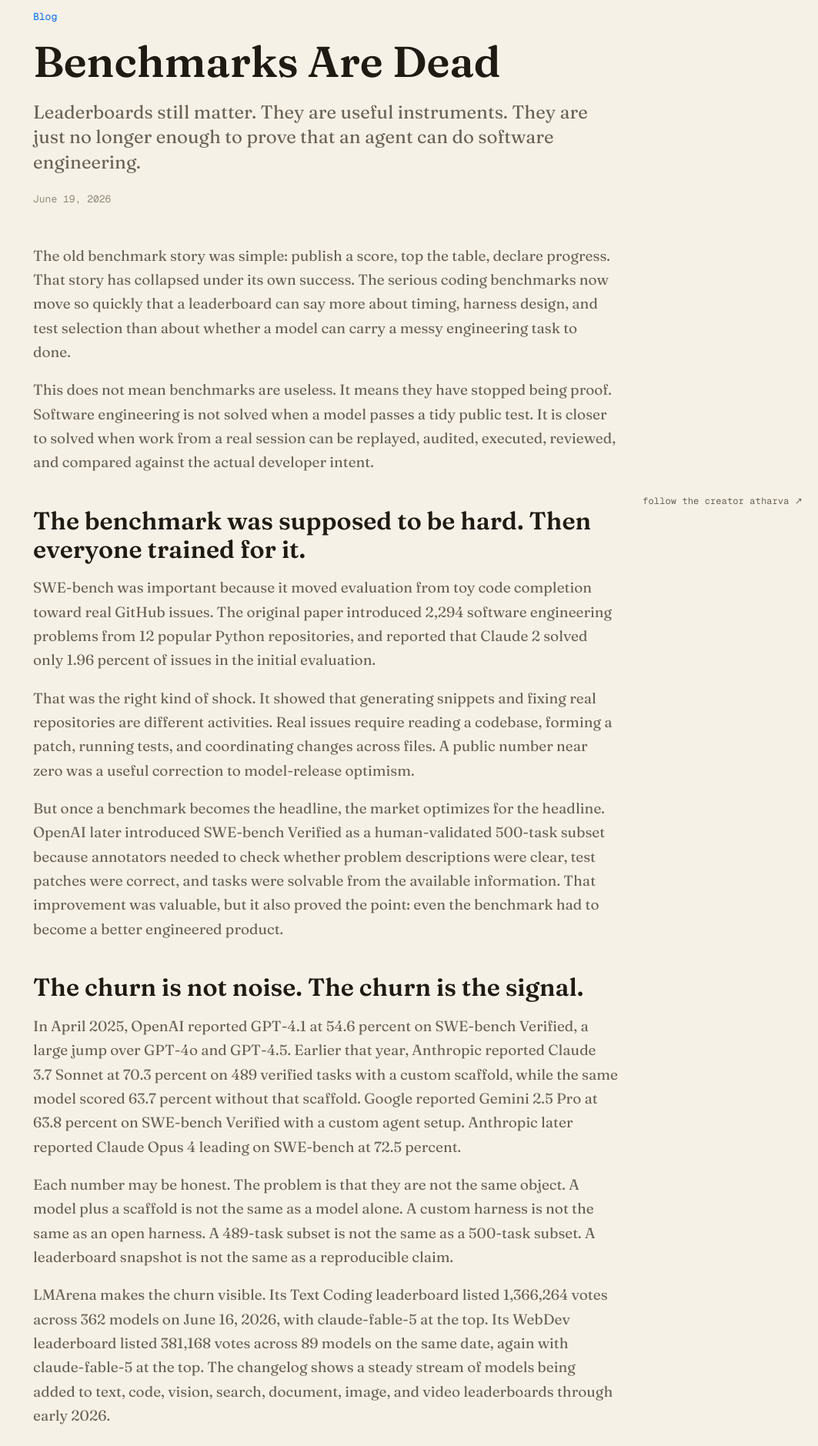
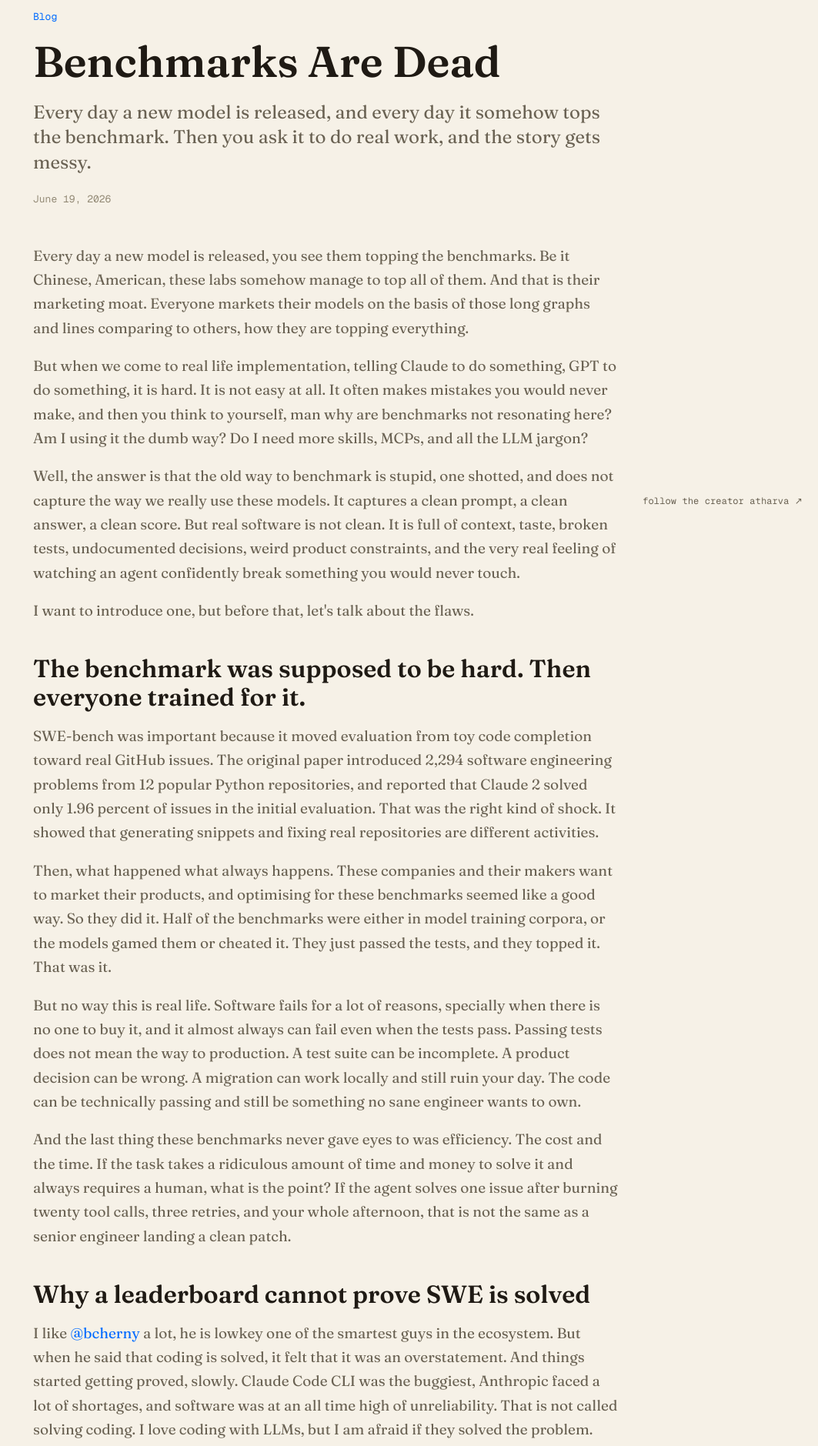
Before and after one commit to Atharva-Kanherkar/proofswe, a Next.js app in the folder web/: page /blog/benchmarks-are-dead in a window 1280 px wide. Shown: the part 120-1999 px from the top of the page at 77% size, without its empty margins (217-1280 px from the left). Built offline with nearby package versions, Linux system fonts and the light colour scheme.

Commit message:
copy(web): rewrite benchmarks blog

```diff
--- a/web/app/blog/benchmarks-are-dead/page.tsx
+++ b/web/app/blog/benchmarks-are-dead/page.tsx
@@ -4,12 +4,12 @@
 export const metadata: Metadata = {
   title: "Benchmarks Are Dead",
   description:
-    "Why coding benchmark leaderboards are useful signals, but weak proof that software engineering is solved.",
+    "Every lab tops the benchmark. Real software work still feels hard. ProofSWE is built for the session, not the one shot.",
   alternates: { canonical: "/blog/benchmarks-are-dead" },
   openGraph: {
     title: "Benchmarks Are Dead",
     description:
-      "Coding benchmarks move fast. Proof needs real sessions, reproducible tasks, execution, and review.",
+      "Every lab tops the benchmark. Real software work still feels hard. ProofSWE is built for the session.",
     type: "article",
   },
 };
@@ -24,27 +24,39 @@
           </Link>
           <h1>Benchmarks Are Dead</h1>
           <p className="blog-dek">
-            Leaderboards still matter. They are useful instruments. They are
-            just no longer enough to prove that an agent can do software
-            engineering.
+            Every day a new model is released, and every day it somehow tops the
+            benchmark. Then you ask it to do real work, and the story gets messy.
           </p>
           <p className="blog-meta">June 19, 2026</p>
         </header>
 
         <section className="blog-section rise" style={{ animationDelay: "0.1s" }}>
           <p>
-            The old benchmark story was simple: publish a score, top the table,
-            declare progress. That story has collapsed under its own success.
-            The serious coding benchmarks now move so quickly that a leaderboard
-            can say more about timing, harness design, and test selection than
-            about whether a model can carry a messy engineering task to done.
+            Every day a new model is released, you see them topping the
+            benchmarks. Be it Chinese, American, these labs somehow manage to
+            top all of them. And that is their marketing moat. Everyone markets
+            their models on the basis of those long graphs and lines comparing
+            to others, how they are topping everything.
           </p>
           <p>
-            This does not mean benchmarks are useless. It means they have
-            stopped being proof. Software engineering is not solved when a model
-            passes a tidy public test. It is closer to solved when work from a
-            real session can be replayed, audited, executed, reviewed, and
-            compared against the actual developer intent.
+            But when we come to real life implementation, telling Claude to do
+            something, GPT to do something, it is hard. It is not easy at all. It
+            often makes mistakes you would never make, and then you think to
+            yourself, man why are benchmarks not resonating here? Am I using it
+            the dumb way? Do I need more skills, MCPs, and all the LLM jargon?
+          </p>
+          <p>
+            Well, the answer is that the old way to benchmark is stupid, one
+            shotted, and does not capture the way we really use these models. It
+            captures a clean prompt, a clean answer, a clean score. But real
+            software is not clean. It is full of context, taste, broken tests,
+            undocumented decisions, weird product constraints, and the very real
+            feeling of watching an agent confidently break something you would
+            never touch.
+          </p>
+          <p>
+            I want to introduce one, but before that, let&apos;s talk about the
+            flaws.
           </p>
         </section>
 
@@ -55,75 +67,56 @@
             completion toward real GitHub issues. The original paper introduced
             2,294 software engineering problems from 12 popular Python
             repositories, and reported that Claude 2 solved only 1.96 percent of
-            issues in the initial evaluation.
+            issues in the initial evaluation. That was the right kind of shock.
+            It showed that generating snippets and fixing real repositories are
+            different activities.
           </p>
           <p>
-            That was the right kind of shock. It showed that generating snippets
-            and fixing real repositories are different activities. Real issues
-            require reading a codebase, forming a patch, running tests, and
-            coordinating changes across files. A public number near zero was a
-            useful correction to model-release optimism.
+            Then, what happened what always happens. These companies and their
+            makers want to market their products, and optimising for these
+            benchmarks seemed like a good way. So they did it. Half of the
+            benchmarks were either in model training corpora, or the models
+            gamed them or cheated it. They just passed the tests, and they
+            topped it. That was it.
           </p>
           <p>
-            But once a benchmark becomes the headline, the market optimizes for
-            the headline. OpenAI later introduced SWE-bench Verified as a
-            human-validated 500-task subset because annotators needed to check
-            whether problem descriptions were clear, test patches were correct,
-            and tasks were solvable from the available information. That
-            improvement was valuable, but it also proved the point: even the
-            benchmark had to become a better engineered product.
-          </p>
-        </section>
-
-        <section className="blog-section">
-          <h2>The churn is not noise. The churn is the signal.</h2>
-          <p>
-            In April 2025, OpenAI reported GPT-4.1 at 54.6 percent on SWE-bench
-            Verified, a large jump over GPT-4o and GPT-4.5. Earlier that
-            year, Anthropic reported Claude 3.7 Sonnet at 70.3 percent on 489
-            verified tasks with a custom scaffold, while the same model scored
-            63.7 percent without that scaffold.
-            Google reported Gemini 2.5 Pro at 63.8 percent on SWE-bench Verified
-            with a custom agent setup.
-            Anthropic later reported Claude Opus 4 leading on SWE-bench at 72.5
-            percent.
+            But no way this is real life. Software fails for a lot of reasons,
+            specially when there is no one to buy it, and it almost always can
+            fail even when the tests pass. Passing tests does not mean the way
+            to production. A test suite can be incomplete. A product decision
+            can be wrong. A migration can work locally and still ruin your day.
+            The code can be technically passing and still be something no sane
+            engineer wants to own.
           </p>
           <p>
-            Each number may be honest. The problem is that they are not the same
-            object. A model plus a scaffold is not the same as a model alone. A
-            custom harness is not the same as an open harness. A 489-task subset
-            is not the same as a 500-task subset. A leaderboard snapshot is not
-            the same as a reproducible claim.
-          </p>
-          <p>
-            LMArena makes the churn visible. Its Text Coding leaderboard listed
-            1,366,264 votes across 362 models on June 16, 2026, with
-            claude-fable-5 at the top. Its
-            WebDev leaderboard listed 381,168 votes across 89 models on the same
-            date, again with claude-fable-5 at the top. The changelog
-            shows a steady stream of models being added to text, code, vision,
-            search, document, image, and video leaderboards through early 2026.
-          </p>
-          <p>
-            That is the market now: new models, new harnesses, new splits, new
-            leaderboards, new claims. The top slot is not a destination. It is a
-            timestamp.
+            And the last thing these benchmarks never gave eyes to was
+            efficiency. The cost and the time. If the task takes a ridiculous
+            amount of time and money to solve it and always requires a human,
+            what is the point? If the agent solves one issue after burning
+            twenty tool calls, three retries, and your whole afternoon, that is
+            not the same as a senior engineer landing a clean patch.
           </p>
         </section>
 
         <section className="blog-section">
           <h2>Why a leaderboard cannot prove SWE is solved</h2>
           <p>
-            A benchmark score compresses too much. It hides how many attempts
-            were used, whether retrieval was tuned, how tests were selected, how
-            failures were retried, whether the task was already familiar, and
-            whether the patch would survive a human reviewer who understands the
-            product.
+            I like{" "}
+            <a href="https://x.com/bcherny" target="_blank" rel="noreferrer">
+              @bcherny
+            </a>{" "}
+            a lot, he is lowkey one of the smartest guys in the ecosystem. But
+            when he said that coding is solved, it felt that it was an
+            overstatement. And things started getting proved, slowly. Claude
+            Code CLI was the buggiest, Anthropic faced a lot of shortages, and
+            software was at an all time high of unreliability. That is not
+            called solving coding. I love coding with LLMs, but I am afraid if
+            they solved the problem.
           </p>
           <p>
-            The LiveBench paper frames one version of the problem directly:
-            test set contamination can make benchmarks obsolete, while human or
-            LLM judging can introduce bias or break down on hard questions. Its
+            The LiveBench paper frames one version of the problem directly: test
+            set contamination can make benchmarks obsolete, while human or LLM
+            judging can introduce bias or break down on hard questions. Its
             proposed answer is frequent updates, objective ground truth, and
             harder tasks over time. That is a good direction. It is also a sign
             that static public benchmarks are fragile by default.
@@ -133,8 +126,7 @@
             SWE-bench, AI systems went from solving 4.4 percent of coding
             problems in 2023 to 71.7 percent in 2024. That is real progress. It
             is also the kind of progress that should make buyers more careful,
-            not less careful. When a benchmark moves that fast, it stops being a
-            stable proxy for the work you actually need done.
+            not less careful. The solution? We might already have it.
           </p>
         </section>
 
@@ -148,50 +140,85 @@
             final score. It is the whole path that produced the patch.
           </p>
           <p>
-            That is why the next useful benchmark should look less like a
-            leaderboard row and more like a reproducible case file:
+            I swear at Claude so much, almost all the time. No benchmark measure
+            this. User&apos;s frustration. It&apos;s actually one of the most
+            important things. Being honest, if you will notice, I swear at Codex
+            a lot lesser, and I do not know why. There is no way to measure this
+            as a benchmark and a public dataset right now.
           </p>
-          <ul>
-            <li>the original developer session, scrubbed but faithful</li>
-            <li>the repository state and issue context</li>
-            <li>the agent actions, commands, edits, and failures</li>
-            <li>the tests that passed, failed, or were missing</li>
-            <li>the reviewer-visible diff and rationale</li>
-            <li>the cost, latency, retries, and tool use required to get there</li>
-          </ul>
           <p>
-            A score still matters. But a score without the session is a
-            screenshot of a claim. A session is evidence.
+            But there should be. Because that frustration is not random. It is a
+            signal. It tells you the model is looping. It tells you the model is
+            ignoring instructions. It tells you the model is making you become
+            the debugger, the product manager, the test runner, and the safety
+            system at the same time. The benchmark says solved. The session says
+            you are still babysitting.
+          </p>
+          <p>
+            That is the missing unit. Not one prompt. Not one leaderboard score.
+            The session. The actual transcript of how the work happened, what
+            files changed, what commands ran, what failed, what got fixed, what
+            the user had to correct, how long it took, how much it cost, and
+            whether the final diff was something you would merge.
           </p>
         </section>
 
         <section className="blog-section">
-          <h2>What ProofSWE should prove</h2>
+          <h2>So what should a real benchmark measure?</h2>
           <p>
-            The claim should not be &quot;our agent topped the benchmark.&quot; The claim
-            should be narrower and stronger: given real coding agent sessions,
-            can we turn the work into reproducible software tasks and test
-            whether the result survives ambiguity, review, and execution?
+            It should measure whether the agent can survive the messy middle of
+            software. Not just the final answer. The path. The number of times it
+            went in the wrong direction. The number of times it needed a human to
+            restate the obvious. The number of times it ran tests without
+            understanding the failure. The number of files it touched for no
+            reason. The cost of getting to a patch. The time. The frustration.
           </p>
           <p>
-            That means preserving the parts of software work that classic
-            benchmarks tend to flatten:
+            It should also measure whether the work is reproducible. If a model
+            claims it solved a task, we should be able to replay the repository
+            state, replay the issue, replay the commands, inspect the patch, and
+            understand what actually happened. Otherwise the benchmark is just a
+            screenshot from a product launch.
           </p>
-          <ul>
-            <li>ambiguous intent, not only clean task statements</li>
-            <li>repository-specific context, not only isolated functions</li>
-            <li>execution traces, not only final answers</li>
-            <li>reviewability, not only test pass rate</li>
-            <li>freshness, not only a public static split</li>
-            <li>failure modes, not only aggregate accuracy</li>
-          </ul>
           <p>
-            Benchmarks are dead as bragging rights. They are alive as raw
-            material. The future is not fewer evaluations. It is evaluations
-            that can be replayed.
+            And it should measure taste. This is the hardest one and maybe the
+            most important one. Good engineering is not only passing tests. It is
+            knowing what not to touch. It is making the smallest useful change.
+            It is respecting the codebase. It is not inventing abstractions
+            because the model got bored. It is shipping something that a real
+            maintainer can read without wanting to close the laptop.
           </p>
         </section>
 
+        <section className="blog-section">
+          <h2>That is what ProofSWE is for</h2>
+          <p>
+            ProofSWE is not trying to make another shiny leaderboard where
+            everyone comes and says they are number one again. The point is to
+            take real coding agent sessions and turn them into reproducible
+            software tasks. The unit is the work. The trace. The actual
+            interaction between a human, an agent, and a repository.
+          </p>
+          <p>
+            If an agent really solved something, prove it. Show the session.
+            Show the repo. Show what it changed. Show what it ran. Show where it
+            failed. Show how much it cost. Show whether the final thing survives
+            review and execution. That is a much better story than a graph that
+            says the new model beat the old model by 3 percent on a benchmark
+            everyone has already optimized for.
+          </p>
+          <p>
+            Benchmarks are dead because the old benchmark was built for the
+            model launch. The new benchmark has to be built for the developer.
+            It has to care about the moment where you are sitting there, asking
+            the model to fix something real, and wondering why the graph did not
+            prepare you for this.
+          </p>
+          <p>
+            That is the gap ProofSWE wants to close. Not by pretending coding is
+            solved. By proving, session by session, where it actually is.
+          </p>
+        </section>
       </article>
     </main>
   );
--- a/web/app/blog/page.tsx
+++ b/web/app/blog/page.tsx
@@ -28,8 +28,8 @@
           <span className="blog-card-kicker">Essay</span>
           <span className="blog-card-title">Benchmarks Are Dead</span>
           <span className="blog-card-desc">
-            Why coding benchmark leaderboards are useful signals, but weak proof
-            that software engineering is solved.
+            Every lab tops the benchmark. Real software work still feels hard.
+            The next benchmark has to be the session.
           </span>
         </Link>
       </div>
```
